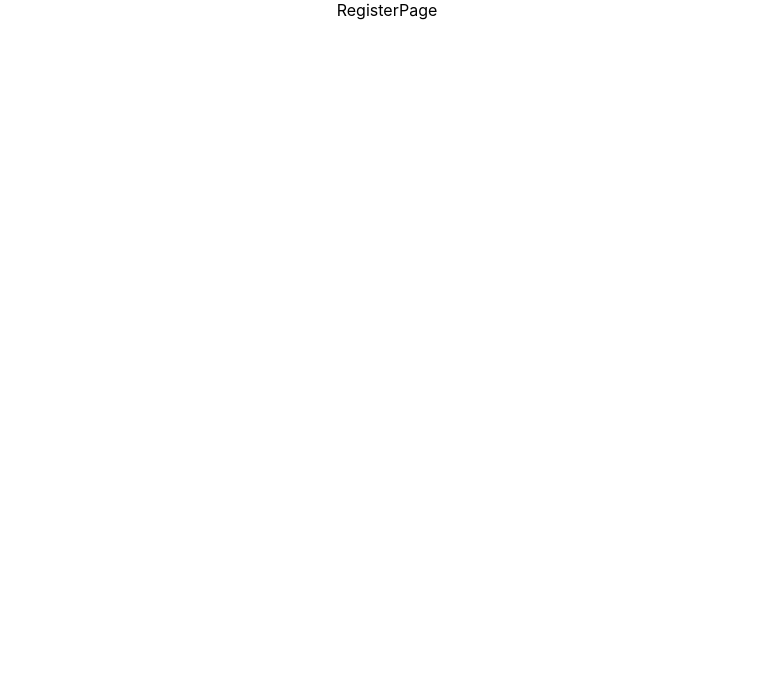
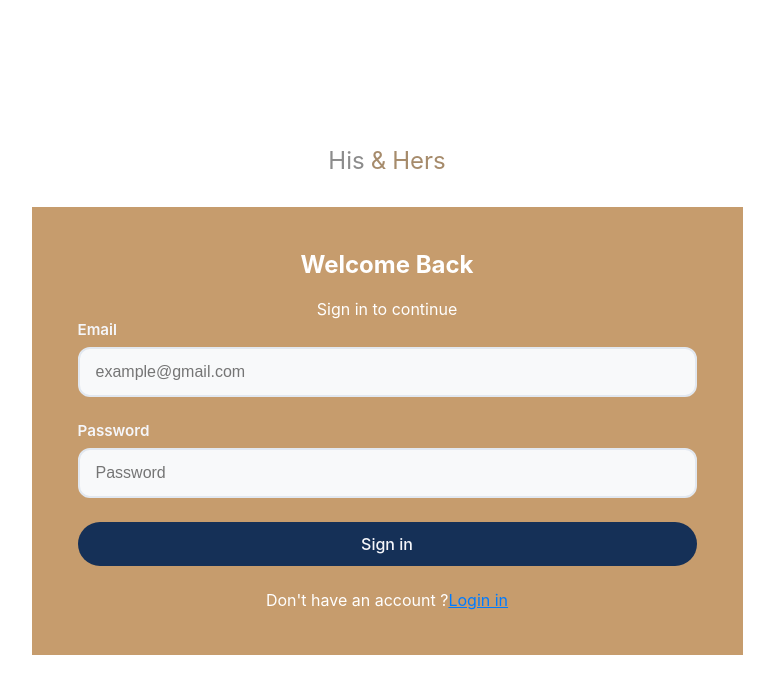
Before and after one commit to maryam-mouslimany/ecommerce, a React (Create React App) app in the folder frontend/: page /register in a window 1280 px wide. Shown: the top 694 px of the page, without its empty margins (253-1027 px from the left). Built offline with nearby package versions, Linux system fonts and the light colour scheme.

Commit message:
login/register components

```diff
--- a/frontend/src/components/InputField/index.module.css
+++ b/frontend/src/components/InputField/index.module.css
@@ -5,6 +5,7 @@
   color: #000000;
   font-size: 0.95rem;
   margin-bottom: 0;
+  text-align: left;
 }
 
 .input {
--- a/frontend/src/features/Auth/components/LoginForm/index.jsx
+++ b/frontend/src/features/Auth/components/LoginForm/index.jsx
@@ -0,0 +1,72 @@
+import { useState } from "react";
+import { useNavigate } from "react-router-dom"; // Import useNavigate
+import { InputField } from "../../../../components/InputField";
+import { Button } from "../../../../components/Button";
+import styles from "./index.module.css";
+
+export const LoginForm = () => {
+  const navigate = useNavigate();
+
+  const [formData, setFormData] = useState({
+    fullName: "",
+    email: "",
+    password: "",
+    confirmPassword: "",
+  });
+  const handleChange = (e) => {
+    setFormData((prev) => ({
+      ...prev,
+      [e.target.name]: e.target.value,
+    }));
+  };
+  const handleSignUpClick = (e) => {
+    e.preventDefault(); // Prevent default link behavior
+    navigate("/register"); // Navigate to the /register route
+  };
+  return (
+    <>
+      <div className={styles.container}>
+        <div className={styles.heading}>
+          <span className={styles.his}>His</span>
+          <span className={styles.ampersand}>&amp;</span>
+          <span className={styles.hers}>Hers</span>
+        </div>
+        <div className={styles.authBox}>
+          <h2>Welcome Back</h2>
+          <div>Login to continue</div>
+          <form className={styles.form}>
+            <InputField
+              label="Email"
+              type="email"
+              name="email"
+              placeholder="example@gmail.com"
+              value={formData.email}
+              onChange={handleChange}
+              required
+            />
+            <InputField
+              label="Password"
+              type="password"
+              name="password"
+              placeholder="Password"
+              value={formData.password}
+              onChange={handleChange}
+              required
+            />
+            <Button variant="secondary" label="Login" />
+          </form>
+          <div className={styles.link}>
+            Dont have an account ?
+            <button
+              type="button"
+              onClick={handleSignUpClick}
+              className={styles.linkButton}
+            >
+              Sign up
+            </button>
+          </div>
+        </div>
+      </div>
+    </>
+  );
+};
--- a/frontend/src/features/Auth/components/LoginForm/index.module.css
+++ b/frontend/src/features/Auth/components/LoginForm/index.module.css
@@ -0,0 +1,59 @@
+.container {
+  display: flex;
+  flex-direction: column;
+  justify-content: center;
+  align-items: center;
+  min-height: 100vh;
+  width: 100vw;
+}
+
+.heading {
+  font-family: inherit;
+  font-size: 24px;
+  white-space: nowrap;
+  display: flex;
+  justify-content: center;
+  align-items: center;
+  gap: 0.25em;
+}
+
+.his {
+  color: #8c8c8c;
+}
+
+.ampersand,
+.hers {
+  color: #a68b6b;
+}
+
+.authBox {
+  background-color: #153057;
+  padding: 24px 46px;
+  max-width: 619px;
+  width: 100%;
+  min-height: 50vh;
+  margin-top: 32px;
+  color: white;
+}
+.form {
+  display: inline-flex;
+  flex-direction: column;
+  width: 100%;
+  gap: 24px;
+}
+.form label {
+  color: #f5f6fa;
+}
+.link {
+  margin-top: 24px;
+}
+.linkButton {
+  background: none;
+  border: none;
+  padding: 0;
+  font: inherit;
+  color: #007bff;
+  text-decoration: underline;
+  cursor: pointer;
+  display: inline;
+}
--- a/frontend/src/features/Auth/components/RegisterForm/index.jsx
+++ b/frontend/src/features/Auth/components/RegisterForm/index.jsx
@@ -0,0 +1,74 @@
+import { useState } from "react";
+import { useNavigate } from "react-router-dom";
+import { InputField } from "../../../../components/InputField";
+import { Button } from "../../../../components/Button";
+import styles from "./index.module.css";
+
+export const RegisterForm = () => {
+  const navigate = useNavigate();
+
+  const [formData, setFormData] = useState({
+    fullName: "",
+    email: "",
+    password: "",
+    confirmPassword: "",
+  });
+
+  const handleChange = (e) => {
+    setFormData((prev) => ({
+      ...prev,
+      [e.target.name]: e.target.value,
+    }));
+  };
+
+  const handleSignUpClick = () => {
+    navigate("/login");
+  };
+
+  return (
+    <>
+      <div className={styles.container}>
+        <div className={styles.heading}>
+          <span className={styles.his}>His</span>
+          <span className={styles.ampersand}>&amp;</span>
+          <span className={styles.hers}>Hers</span>
+        </div>
+        <div className={styles.authBox}>
+          <h2>Welcome Back</h2>
+          <div>Sign in to continue</div>
+          <form className={styles.form}>
+            <InputField
+              label="Email"
+              type="email"
+              name="email"
+              placeholder="example@gmail.com"
+              value={formData.email}
+              onChange={handleChange}
+              required
+            />
+            <InputField
+              label="Password"
+              type="password"
+              name="password"
+              placeholder="Password"
+              value={formData.password}
+              onChange={handleChange}
+              required
+            />
+            <Button variant="primary" label="Sign in" />
+          </form>
+          <div className={styles.link}>
+            Don't have an account ?
+            <button
+              type="button" // This is important: ensures it's not a submit button
+              onClick={handleSignUpClick}
+              className={styles.linkButton}
+            >
+              Login in
+            </button>
+          </div>
+        </div>
+      </div>
+    </>
+  );
+};
--- a/frontend/src/features/Auth/components/RegisterForm/index.module.css
+++ b/frontend/src/features/Auth/components/RegisterForm/index.module.css
@@ -0,0 +1,59 @@
+.container {
+  display: flex;
+  flex-direction: column;
+  justify-content: center;
+  align-items: center;
+  min-height: 100vh;
+  width: 100vw;
+}
+
+.heading {
+  font-family: inherit;
+  font-size: 24px;
+  white-space: nowrap;
+  display: flex;
+  justify-content: center;
+  align-items: center;
+  gap: 0.25em;
+}
+
+.his {
+  color: #8c8c8c;
+}
+
+.ampersand,
+.hers {
+  color: #a68b6b;
+}
+
+.authBox {
+  background-color: #c69c6d;
+  padding: 24px 46px;
+  max-width: 619px;
+  width: 100%;
+  min-height: 50vh;
+  margin-top: 32px;
+  color: white;
+}
+.form {
+  display: inline-flex;
+  flex-direction: column;
+  width: 100%;
+  gap: 24px;
+}
+.form label {
+  color: #f5f6fa;
+}
+.link {
+  margin-top: 24px;
+}
+.linkButton {
+  background: none;
+  border: none;
+  padding: 0;
+  font: inherit;
+  color: #007bff;
+  text-decoration: underline;
+  cursor: pointer;
+  display: inline;
+}
--- a/frontend/src/features/Auth/pages/LoginPage.jsx
+++ b/frontend/src/features/Auth/pages/LoginPage.jsx
@@ -1,3 +1,8 @@
+import { LoginForm } from "../../Auth/components/LoginForm";
 export const LoginPage = () => {
-  return <div>LoginPage</div>;
+  return (
+    <>
+      <LoginForm />
+    </>
+  );
 };
--- a/frontend/src/features/Auth/pages/RegisterPage.jsx
+++ b/frontend/src/features/Auth/pages/RegisterPage.jsx
@@ -1,5 +1,9 @@
-import React from "react";
+import { RegisterForm } from "../../Auth/components/RegisterForm";
 
 export const RegisterPage = () => {
-  return <div>RegisterPage</div>;
+  return (
+    <>
+      <RegisterForm />
+    </>
+  );
 };
```
